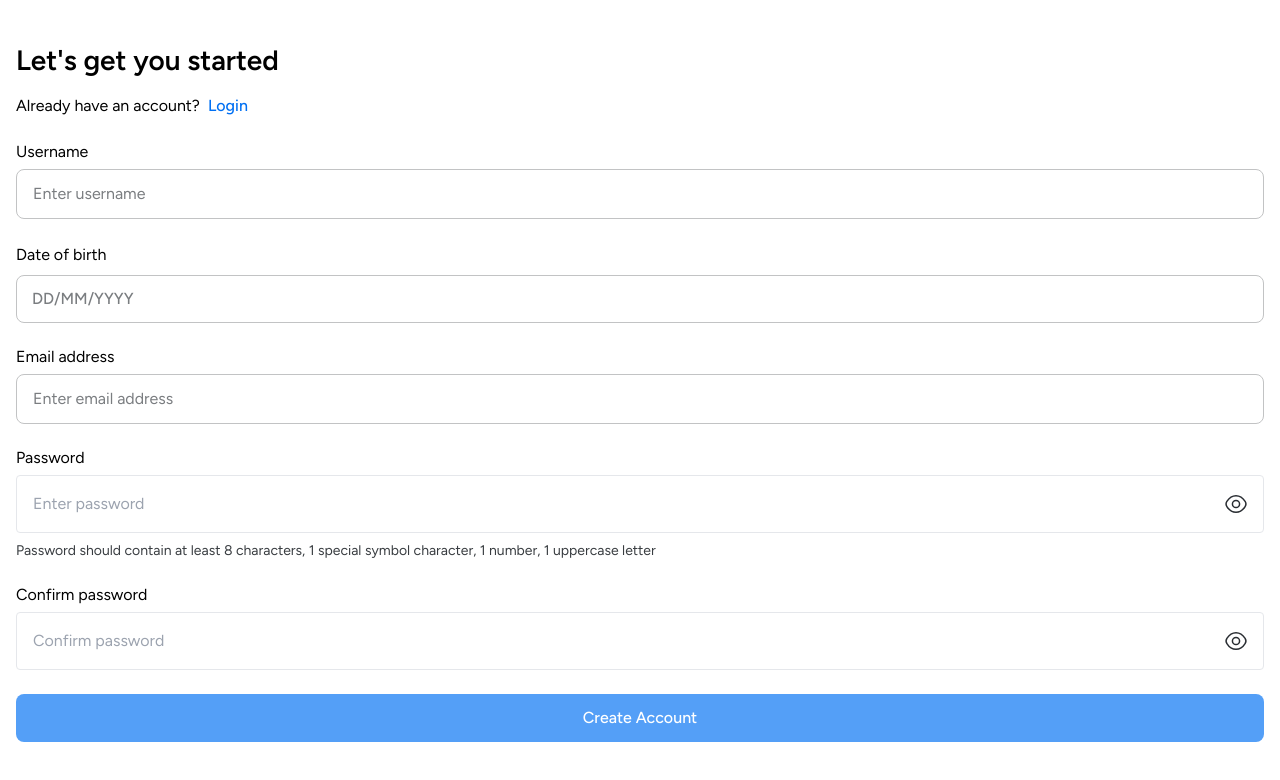
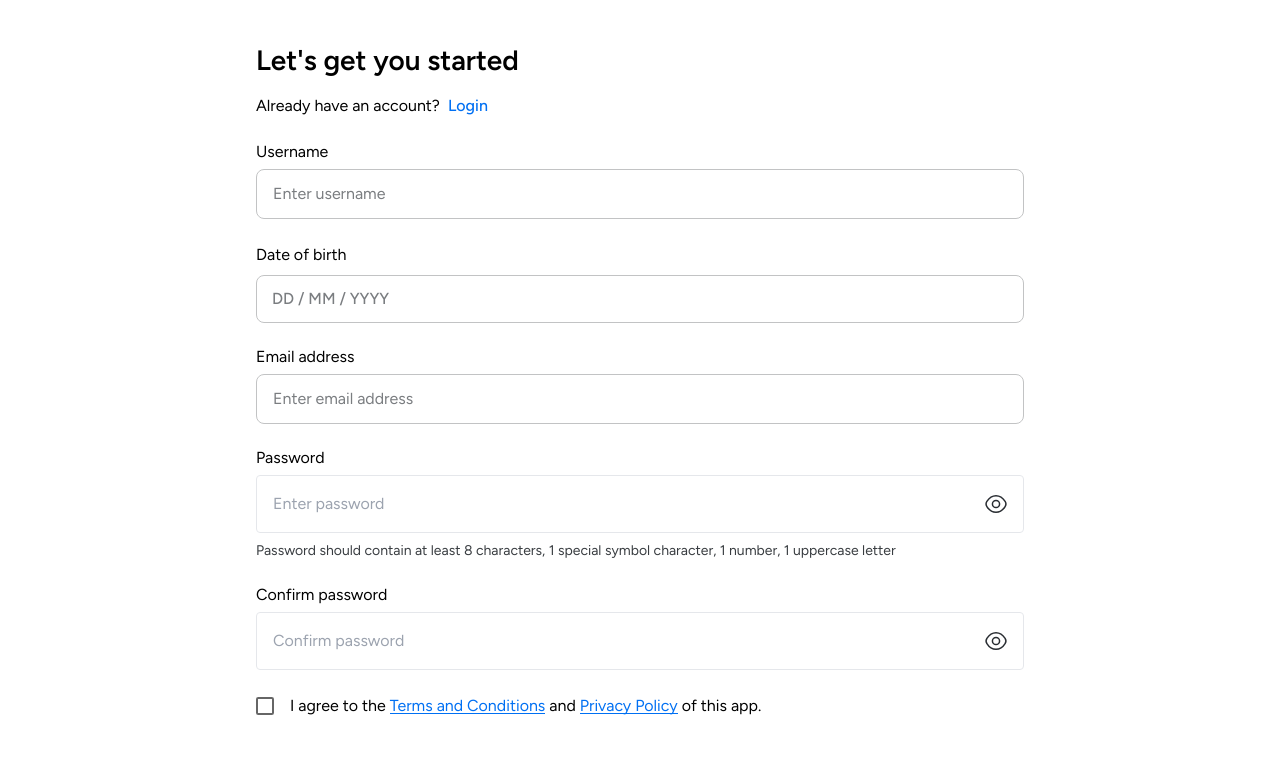
Before and after one commit to martpika/ionic-react, a React (Vite) app: page /account in a window 1280 px wide. Shown: the top 780 px of the page. Built offline with nearby package versions, Linux system fonts and the light colour scheme.

Commit message:
finished the form

```diff
--- a/src/components/account/form/form.tsx
+++ b/src/components/account/form/form.tsx
@@ -3,6 +3,9 @@ import { useAccountForm } from "./hook"
 import { FormTextInput } from "@/components/shared/form/input/text"
 import { AccountBirthInput } from "./input/birth"
 import { FormPasswordInput } from "@/components/shared/form/input/password"
+import {
+  IonCheckbox,
+  IonText } from "@ionic/react"
 
 
 const Form = () =>{
@@ -18,15 +21,21 @@ const Form = () =>{
     handleDateSelection } = useAccountForm()
 
   return (
-    <form onSubmit={ handleSubmit }>
+    <form
+      className="pb-8 max-w-[768px] mx-auto"
+      onSubmit={ handleSubmit }>
       <div className="mb-6">
-        <h1 className="font-semibold text-black mb-4 text-[28px]">Let's get you started</h1>
+        <IonText className="block font-semibold text-black mb-4 text-[28px]">
+          <h1>Let's get you started</h1>
+        </IonText>
+        <IonText className="block">
           <p>
             Already have an account?
             <Link
               className="ml-2 text-[#0070F3] font-medium"
               to="/login">Login</Link>
           </p>
+        </IonText>
       </div>
       <div className="mb-6">
         <FormTextInput
@@ -40,7 +49,7 @@ const Form = () =>{
         <AccountBirthInput
           label="Date of birth"
           error={ formErrors.birth?.message }
-          placeholder="DD/MM/YYYY"
+          placeholder="DD / MM / YYYY"
           watch={ watch }
           handleDateSelection={ handleDateSelection }
           { ...register("username") } />
@@ -74,9 +83,29 @@ const Form = () =>{
           error={ formErrors.confirmPassword?.message }
           { ...register("confirmPassword") } />
       </div>
+      <div className="flex items-center mb-[90px]">
+        <IonCheckbox className="mr-4" />
+        <IonText className="block">
+          <p className="flex flex-wrap">
+            I agree to the
+            <Link
+              className="mx-1 text-[#0070F3] relative
+                after:absolute after:w-full after:h-[1px] after:bottom-1 after:bg-[#0070F3] after:left-0"
+              to="/toc"> Terms and Conditions </Link>
+            <span className="mr-1">and</span>
+            <Link
+              className="mr-1 text-[#0070F3] relative
+                after:absolute after:w-full after:h-[1px] after:bottom-1 after:bg-[#0070F3] after:left-0"
+              to="/privacy-policy"> Privacy Policy </Link>
+            of this app.
+          </p>
+        </IonText>
+      </div>
       <button
-        className="block w-full font-medium text-white py-3 text-center bg-[#549FF7] rounded-lg"
-        type="submit">Create Account</button>
+        className={`block w-full font-medium text-white py-3 text-center bg-[#549FF7] rounded-lg ${ !isValid && "opacity-70" }`}
+        type="submit"
+        disabled={ !isValid }>Create Account
+      </button>
     </form>
   )
 }
--- a/src/components/account/form/hook.ts
+++ b/src/components/account/form/hook.ts
@@ -1,6 +1,5 @@
 import { zodResolver } from "@hookform/resolvers/zod"
 import {
-  useContext,
   useRef,
   useState } from "react"
 import {
@@ -12,7 +11,7 @@ import z from "zod"
 const accountFormSchema = z.object({
   username: z
     .string()
-    .min(1, "Username is required"),
+    .min(3, "Atleast 3 characters"),
   email: z
     .string()
     .email("Please enter a proper email"),
@@ -55,13 +54,14 @@ export const useAccountForm = () =>{
 
   const handleFormSubmit: SubmitHandler<AccountFormSchema> = data => {
     if ( data.confirmPassword !== data.password ) {
-      setError("password", {
-        message: "error.password.mismatch"
+      setError("confirmPassword", {
+        message: "Password does not match"
       })
 
       return
     }
-    const { confirmPassword, ...rest } = data
+
+    console.log(data)
   }
 
   const toggleNewPasswordVisibility = () => setPasswordVisibility(prev => ({
```
Lines whose indentation alone changed are shown as unchanged.
